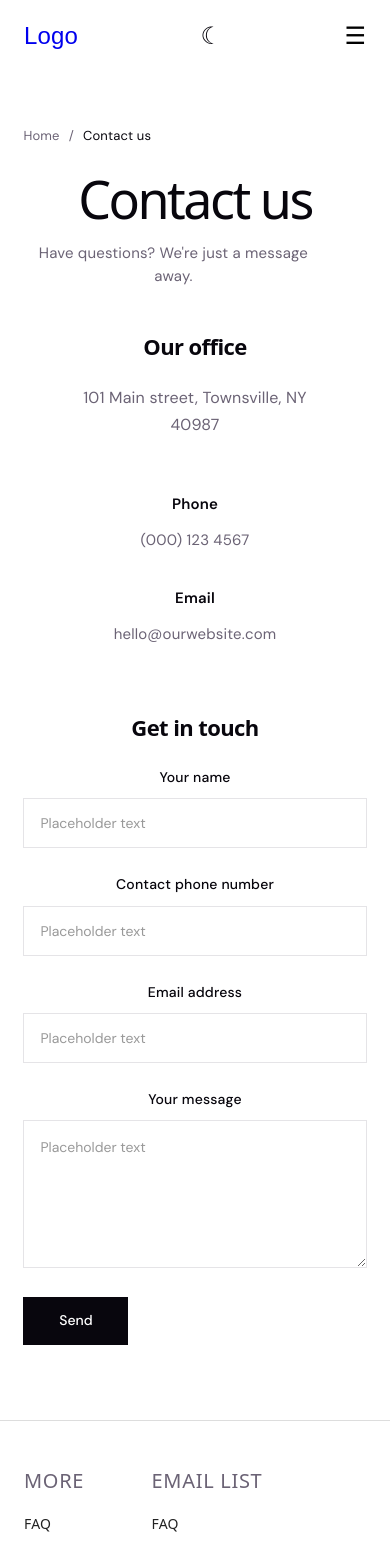
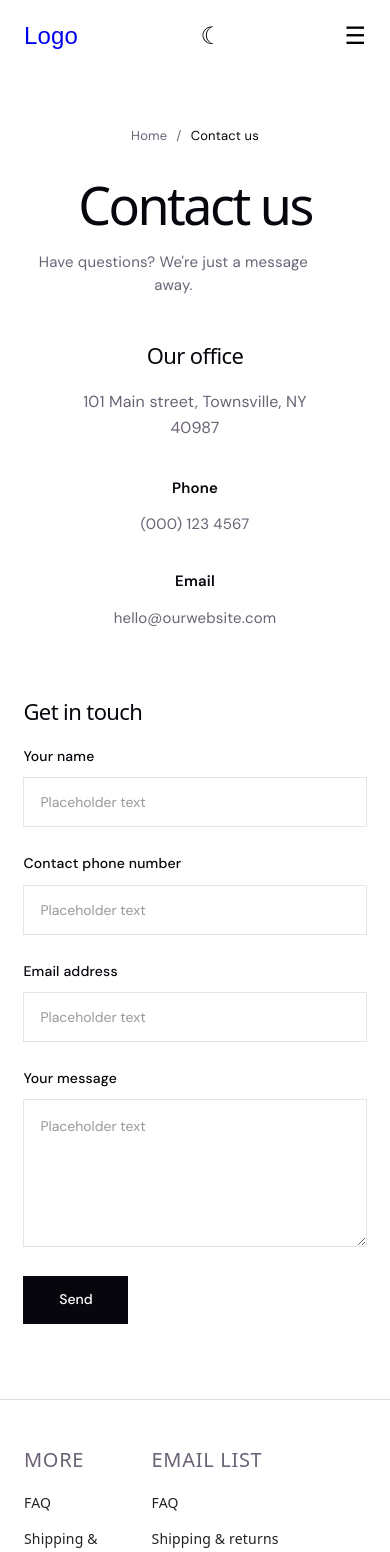
Before and after one commit to hagarniazi/professional-services-react, a React (Vite) app: page /contact in a window 390 px wide. Shown: the top 1552 px of the page. Built offline with nearby package versions, Linux system fonts and the light colour scheme.

Commit message:
Update Contact page responsive design

```diff
--- a/src/pages/Contact.css
+++ b/src/pages/Contact.css
@@ -25,29 +25,33 @@
   width: 85%;
   max-width: 1220px;
   margin: 0 auto;
-  padding: 74px 0 58px;
+  padding: 55px 0 70px;
+  text-align: center;
 }
 
 .contact-breadcrumb {
   display: flex;
   align-items: center;
+  justify-content: center;
   gap: 9px;
-  margin-bottom: 27px;
+  margin-bottom: 28px;
   color: var(--contact-gray);
   font-size: 13px;
 }
+
+.contact-hero h1 {
+  margin: 0 0 16px;
+  font-size: 48px;
+  font-weight: 400;
+  line-height: 1.15;
+  letter-spacing: -1.5px;
+}
+
 
 .contact-breadcrumb span:last-child {
   color: var(--contact-black);
 }
 
-.contact-hero h1 {
-  margin: 0 0 17px;
-  font-size: clamp(43px, 6vw, 78px);
-  font-weight: 500;
-  line-height: 0.98;
-  letter-spacing: -4px;
-}
 
 .contact-hero p {
   margin: 0;
@@ -62,16 +66,26 @@
   margin: 0 auto;
   padding: 0 0 100px;
   display: grid;
-  grid-template-columns: 0.9fr 1.1fr;
-  gap: 12%;
+  grid-template-columns:1fr;
+  gap: 70px;
 }
 
 .contact-information h2,
 .contact-form-wrapper h2 {
-  margin: 0 0 25px;
+  margin: 0 0 20px;
   font-size: 22px;
-  font-weight: 600;
+  font-weight: 500;
   letter-spacing: -0.6px;
+}
+
+.contact-form-wrapper h2 {
+  text-align: left;
+}
+.contact-information {
+  display: grid;
+  grid-template-columns: repeat(3, 1fr);
+  gap: 40px;
+  text-align: center;
 }
 
 .office-section p {
@@ -82,7 +96,7 @@
 }
 
 .contact-details {
-  display: flex;
+  display: contents;
   gap: 80px;
   margin-top: 80px;
 }
@@ -103,24 +117,53 @@
 
 .contact-form-wrapper {
   width: 100%;
-  max-width: 520px;
+  max-width: 100%;
 }
 
 .contact-form {
-  display: flex;
-  flex-direction: column;
-  gap: 25px;
+  display: grid;
+  grid-template-columns: 1fr 1fr;
+  column-gap: 55px;
+  row-gap: 25px;
 }
 
+/* Your name - full row */
+.contact-form .form-group:nth-child(1) {
+  grid-column: 1 / -1;
+}
+
+/* Phone - left */
+.contact-form .form-group:nth-child(2) {
+  grid-column: 1;
+}
+
+/* Email - right */
+.contact-form .form-group:nth-child(3) {
+  grid-column: 2;
+}
+
+/* Message - full row, starting from left */
+.contact-form .form-group:nth-child(4) {
+  grid-column: 1 / -1 ;
+}
+
+/* Send */
+.contact-form button {
+  grid-column: 2;
+  justify-self: end;
+}
 .form-group {
   display: flex;
   flex-direction: column;
   gap: 9px;
 }
 
+
+
 .form-group label {
   font-size: 14px;
   font-weight: 500;
+  text-align: left;
 }
 
 .form-group input,
@@ -170,6 +213,10 @@
   font-size: 14px;
   font-weight: 500;
   transition: color 0.2s ease, background-color 0.2s ease;
+
+  grid-column: 2;
+  justify-self: end;
+
 }
 
 .contact-form button:hover {
@@ -216,6 +263,28 @@
     padding-bottom: 75px;
   }
 
+  .contact-information {
+    grid-template-columns: 1fr;
+    gap: 35px;
+  }
+
+  .contact-form {
+    grid-template-columns: 1fr;
+    gap: 25px;
+  }
+
+  .contact-form .form-group:nth-child(1),
+  .contact-form .form-group:nth-child(2),
+  .contact-form .form-group:nth-child(3),
+  .contact-form .form-group:nth-child(4) {
+    grid-column: 1;
+  }
+
+  .contact-form button {
+    grid-column: 1;
+    justify-self: start;
+  }
+
   .contact-details {
     gap: 35px;
     margin-top: 55px;
@@ -225,6 +294,4 @@
   .contact-detail p {
     white-space: normal;
   }
-
-
 }
```
